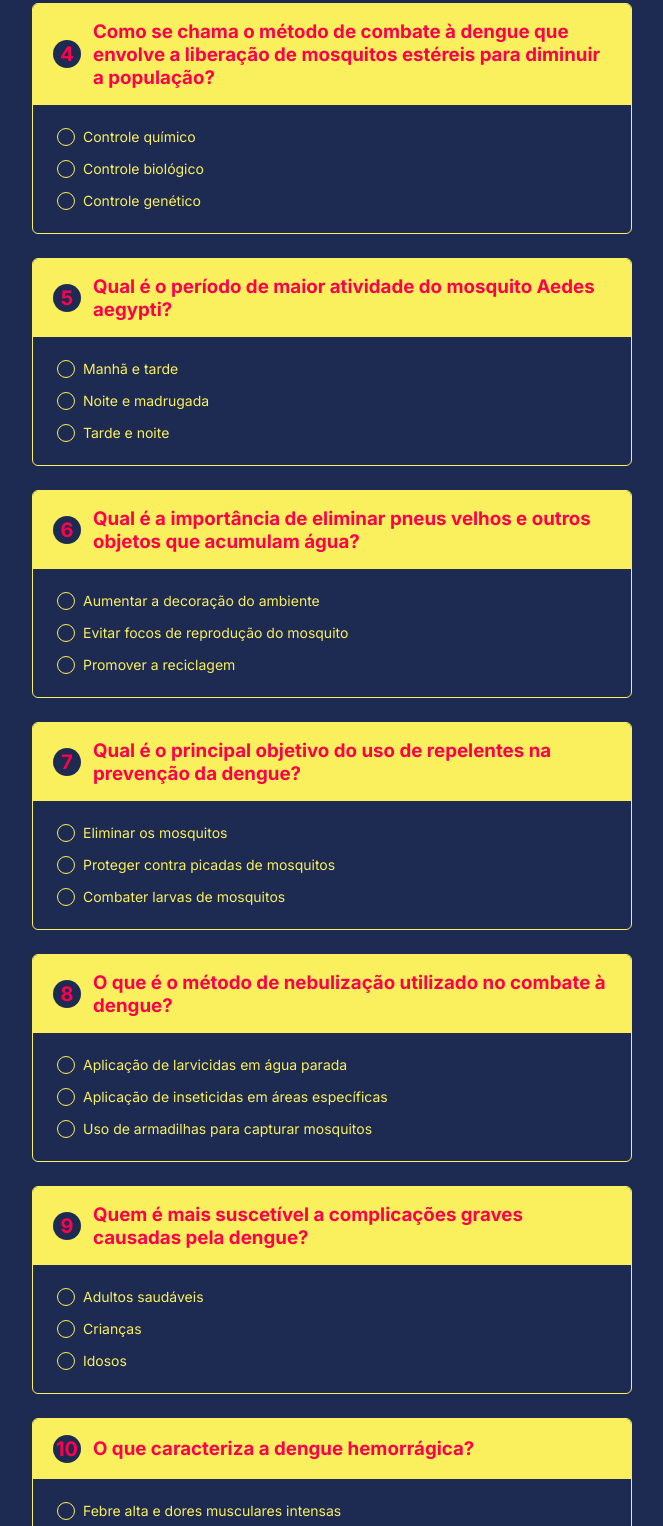
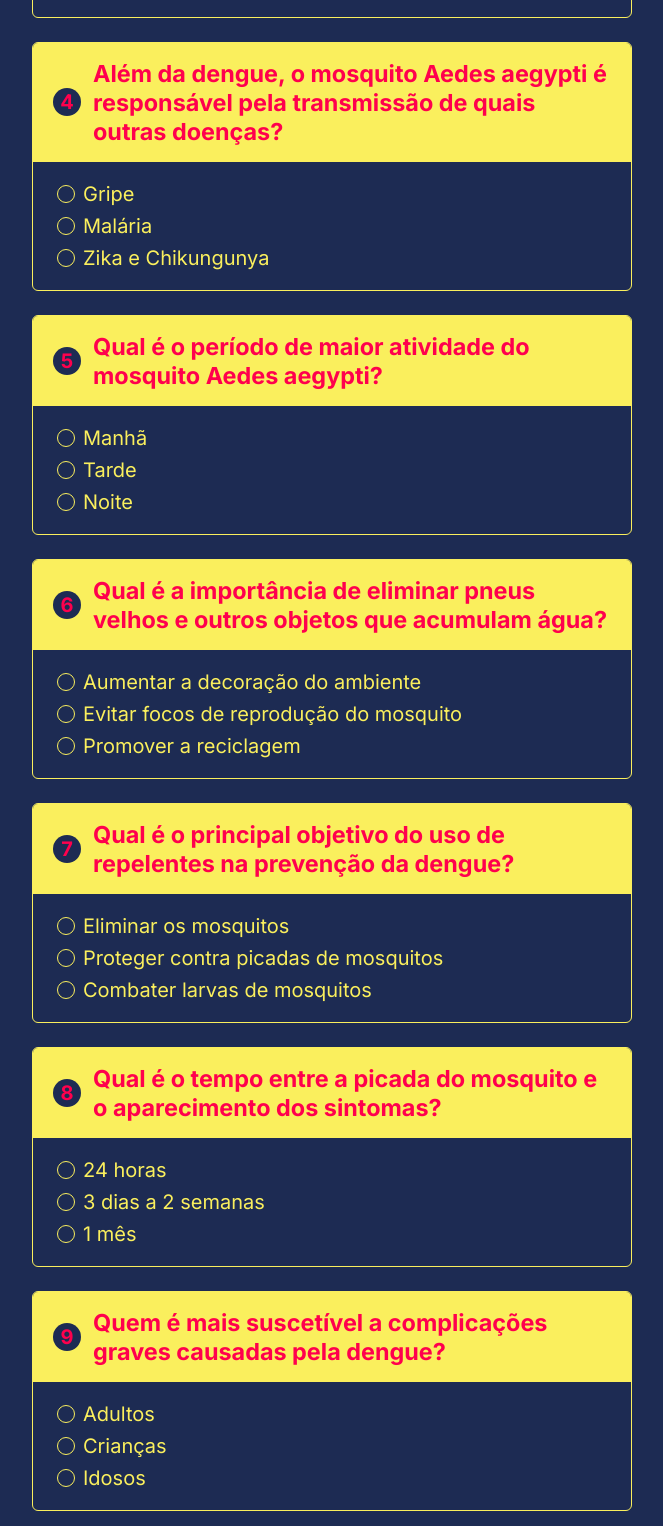
Before and after one commit to Brunoasantos88/Quiz, a plain HTML site: page index.html in a window 1280 px wide. Shown: the part 1021-2547 px from the top of the page, without its empty margins (308-971 px from the left). Drawn offline with Linux system fonts and the light colour scheme.

Commit message:
Mudança nas perguntas e aumento da fonte

```diff
--- a/script.js
+++ b/script.js
@@ -1,7 +1,7 @@
 
 const perguntas = [
     {
-        pergunta: "Qual é o vetor responsável pela transmissão da dengue?",
+        pergunta: "Qual é o mosquito que transmissão da dengue?",
         respostas: [
             "Aedes albopictus",
             "Aedes aegypti",
@@ -28,22 +28,22 @@ const perguntas = [
         correta: 1
     },
     {
-        pergunta: "Como se chama o método de combate à dengue que envolve a liberação de mosquitos estéreis para diminuir a população?",
+        pergunta: "Além da dengue, o mosquito Aedes aegypti é responsável pela transmissão de quais outras doenças?",
         respostas: [
-            "Controle químico",
-            "Controle biológico",
-            "Controle genético",
+            "Gripe",
+            "Malária",
+            "Zika e Chikungunya",
         ],
         correta: 2
     },
     {
         pergunta: "Qual é o período de maior atividade do mosquito Aedes aegypti?",
         respostas: [
-            "Manhã e tarde",
-            "Noite e madrugada",
-            "Tarde e noite",
+            "Manhã",
+            "Tarde",
+            "Noite",
         ],
-        correta: 1
+        correta: 2
     },
     {
         pergunta: "Qual é a importância de eliminar pneus velhos e outros objetos que acumulam água?",
@@ -64,18 +64,18 @@ const perguntas = [
         correta: 1
     },
     {
-        pergunta: "O que é o método de nebulização utilizado no combate à dengue?",
+        pergunta: "Qual é o tempo entre a picada do mosquito e o aparecimento dos sintomas?",
         respostas: [
-            "Aplicação de larvicidas em água parada",
-            "Aplicação de inseticidas em áreas específicas",
-            "Uso de armadilhas para capturar mosquitos",
+            "24 horas",
+            "3 dias a 2 semanas",
+            "1 mês",
         ],
         correta: 1
     },
     {
         pergunta: "Quem é mais suscetível a complicações graves causadas pela dengue?",
         respostas: [
-            "Adultos saudáveis",
+            "Adultos",
             "Crianças",
             "Idosos",
         ],
--- a/style.css
+++ b/style.css
@@ -34,8 +34,9 @@ main {
 
 header {
     margin-top: 64px;
-    padding-bottom: 24px;
+    padding-bottom: 20px;
     border-bottom: 1px solid var(--cor-4);
+
 }
 
 header h1 {
@@ -53,6 +54,7 @@ header h1 {
     border: 1px solid var(--cor-4);
     border-radius: 6px;
     overflow: hidden;
+    font-size: 20px;
 }
 
 .quiz-item h3 {
@@ -86,7 +88,7 @@ header h1 {
 }
 
 .quiz-item dl dt {
-    font-size: 14px;
+    font-size: 20px;
     line-height: 24px;
     letter-spacing: 0;
     display: flex;
```
